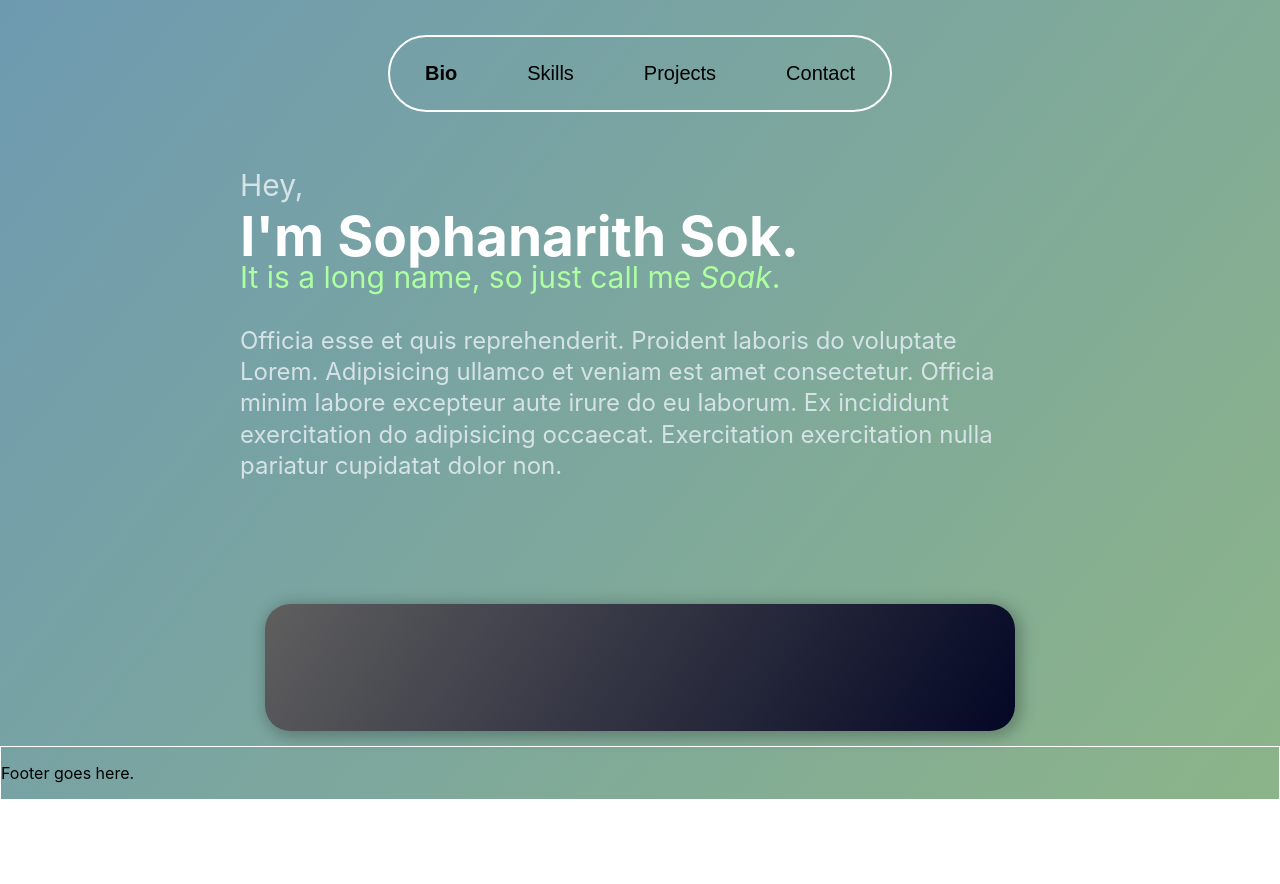
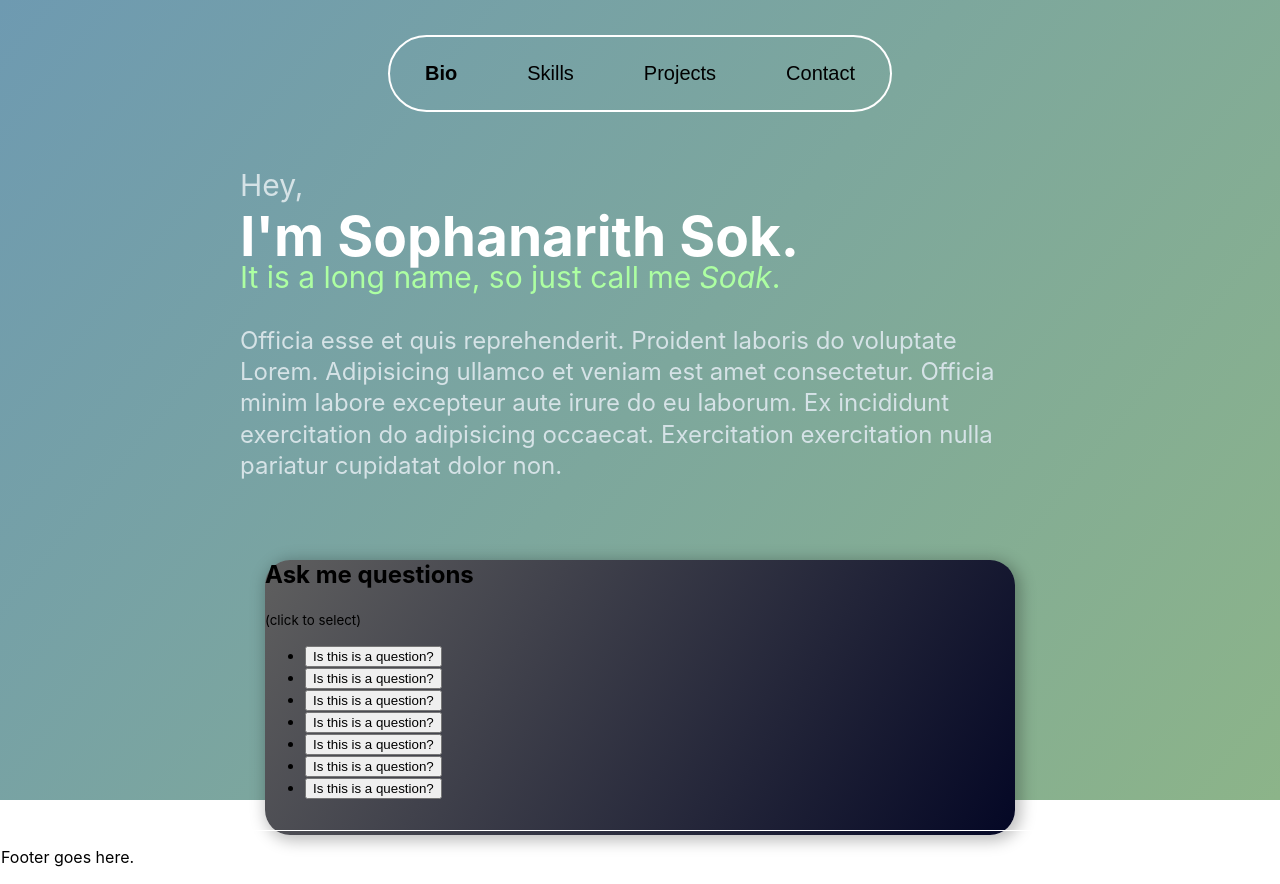
Before and after one commit to sok213/new-portolfio, a React (Create React App) app: page / in a window 1280 px wide. Before the commit the page ends 800 px from the top, so only its background shows below. Built offline with nearby package versions, Linux system fonts and the light colour scheme.

Commit message:
Update widget component

```diff
--- a/src/Comps/Bio/BioFAQ/BioFAQ.js
+++ b/src/Comps/Bio/BioFAQ/BioFAQ.js
@@ -1,10 +1,106 @@
-import React, { Fragment } from 'react';
+import React, { Fragment, useState } from 'react';
+import { render } from 'react-dom';
 import s from './BioFAQ.module.scss';
 
 export default function BioFAQ() {
+
+  // TODO:
+  // Define questions items
+  // render items linked to answer pages.
+  // perhaps make is an object state.
+
+  const [revealAnswer, setRevealAnswer] = useState(false);
+  const [activeFAQ, setActiveFAQ] = useState(false);
+
+  const faqItems = [
+    {
+      q: 'Is this is a question?',
+      a: 'This is the answer.'
+    },
+    {
+      q: 'Is this is a question?',
+      a: 'This is the answer.'
+    },
+    {
+      q: 'Is this is a question?',
+      a: 'This is the answer.'
+    },
+    {
+      q: 'Is this is a question?',
+      a: 'This is the answer.'
+    },
+    {
+      q: 'Is this is a question?',
+      a: 'This is the answer.'
+    },
+    {
+      q: 'Is this is a question?',
+      a: 'This is the answer.'
+    },
+    {
+      q: 'Is this is a question?',
+      a: 'This is the answer.'
+    }
+  ];
+
+  function onFaqSelect(key) {
+    setRevealAnswer(true);
+    setActiveFAQ(key);
+    console.log(key);
+  }
+
+  function renderFaqItem() {
+    return faqItems.map((item, key) => {
+
+      const question = item.q;
+
+
+
+      return (
+        <li key={key}>
+          <button onClick={onFaqSelect.bind(this, key)}>
+            {question}
+          </button>
+        </li>
+      );
+    });
+  }
+
+  function renderQuestionsPage() {
+    return (
+      <ul>
+        {renderFaqItem()}
+      </ul>
+    );
+  }
+
+  function renderAnswerPage() {
+    const { q, a } = faqItems[activeFAQ];
+
+    return (
+      <section>
+        <h2>QUESTION</h2>
+        <p>{q}</p>
+        <h2>ANSWER</h2>
+        <p>{a}</p>
+      </section>
+    )
+  }
+
+  function renderContents() {
+    if(revealAnswer) {
+      return renderAnswerPage();
+    }
+
+    return renderQuestionsPage();
+  }
+
   return (
     <section className={s.container}>
       <div className={s.widget}>
+        <h1>Ask me questions</h1>
+        <p><small>(click to select)</small></p>
+        {renderContents()}
       </div>
     </section>
   );
--- a/src/Comps/Bio/BioOverview/BioOverview.module.scss
+++ b/src/Comps/Bio/BioOverview/BioOverview.module.scss
@@ -6,7 +6,6 @@
   @media screen and (max-width: 1600px) {
     padding: 20px
   }
-
 
   @media only screen and (max-width: 1400px) {
     align-self: center;
```
